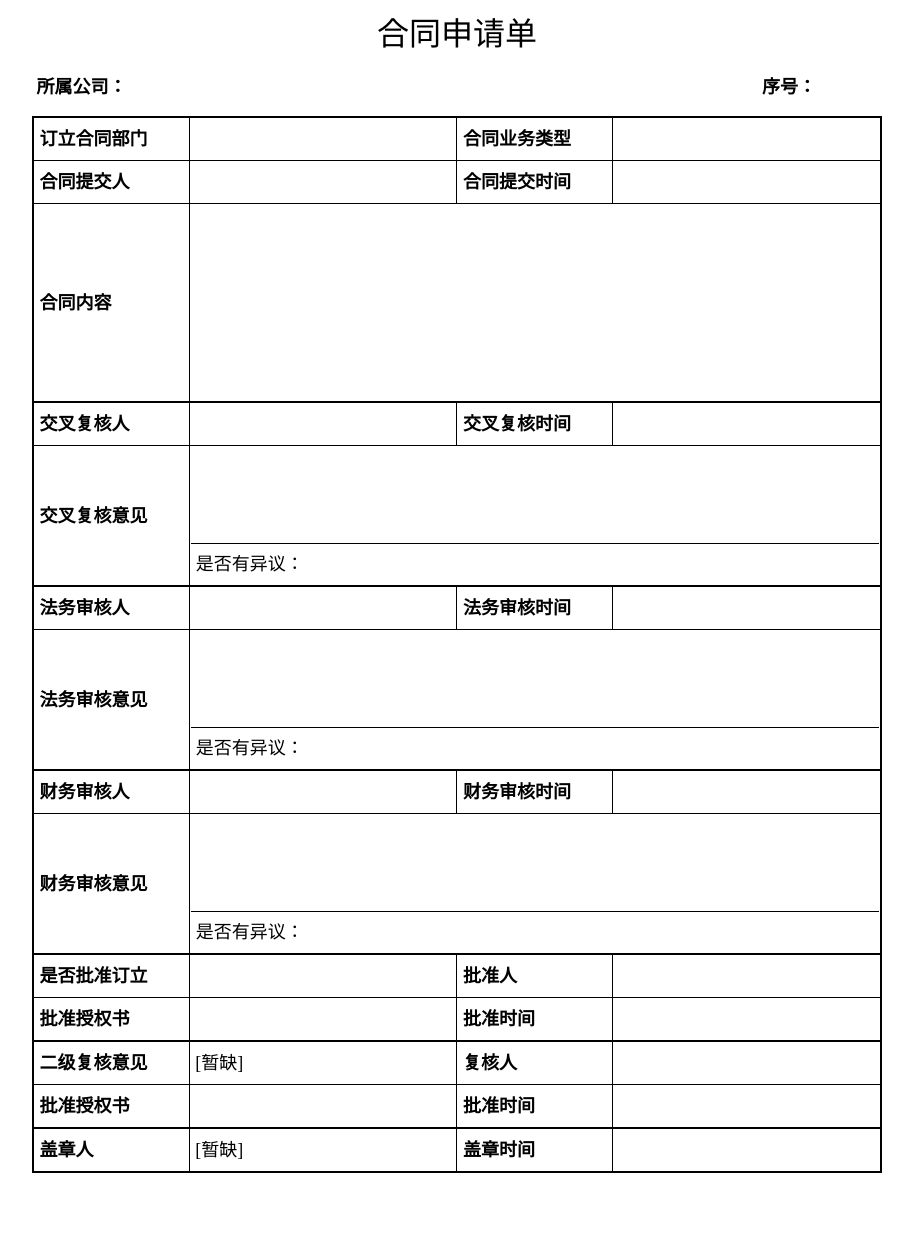
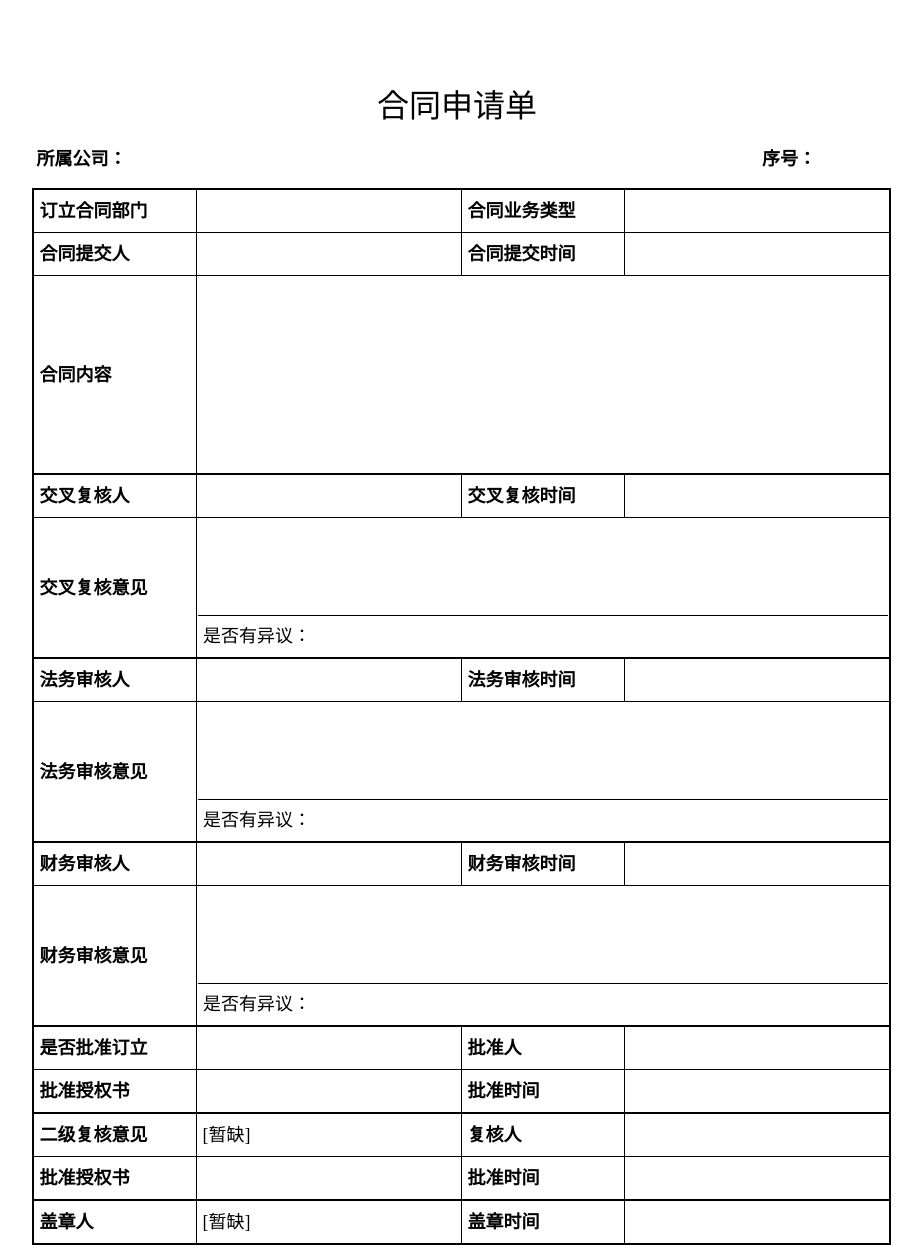
Before and after one commit to DT-ZhangJia/hwoa, a Python web app: template app/templates/work/contractpdf.html in a window 1280 px wide. Shown: the whole page, without its empty margins (183-1105 px from the left). Before the commit the page ends 1173 px from the top, so only its background shows below. Run offline with Jinja, Linux system fonts and the light colour scheme; the template is opened without the code that fills it, so the values that code supplies are empty; some libraries are stand-ins or nearby versions.

Commit message:
修复pdf模板bug

```diff
--- a/app/templates/work/contractpdf.html
+++ b/app/templates/work/contractpdf.html
@@ -14,6 +14,7 @@ table,table tr th, table tr td {
 	width:850px;
 	height: 1150px;
 	border:0px solid #000000;
+    margin-top: 80px;
 }
 #title {
 	width: 850px;
@@ -28,6 +29,7 @@ table,table tr th, table tr td {
 	border-left:2px solid #000000;
 	border-right:2px solid #000000;
 	padding:2px;
+    table-layout:fixed;
 }
 #table2{
 	width: 850px;
@@ -37,6 +39,7 @@ table,table tr th, table tr td {
 	border-left:2px solid #000000;
 	border-right:2px solid #000000;
 	padding:2px;
+    table-layout:fixed;
 }
 #table3{
 	width: 850px;
@@ -47,6 +50,7 @@ table,table tr th, table tr td {
 	border-bottom: 2px solid #000000;
 	border-collapse: collapse;
 	padding:2px;
+    table-layout:fixed;
 }
 #content1{
     padding-left: 5px;
@@ -54,7 +58,7 @@ table,table tr th, table tr td {
     line-height: 32px;
     min-height: 32px;
     height: 195px;
-    max-width: 735px;
+    width: 677px;
     overflow : hidden;
     text-overflow: ellipsis;
     display: -webkit-box;
@@ -67,11 +71,11 @@ table,table tr th, table tr td {
     line-height: 32px;
     min-height: 32px;
     height: 96px;
-    max-width: 735px;
+    width: 677px;
     overflow : hidden;
     text-overflow: ellipsis;
     display: -webkit-box;
-    -webkit-line-clamp: 6;
+    -webkit-line-clamp: 3;
     -webkit-box-orient: vertical;
 }
 
@@ -92,23 +96,23 @@ table,table tr th, table tr td {
 <table id="table1">
   <tbody>
     <tr>
-      <td style="width:115px; font-weight: bold">
+      <td style="width:160px; font-weight: bold">
           &nbsp;订立合同部门</td>
-      <td style="width:200px">&nbsp;{{ pdfdata.applydpt_view_input.data }}</td>
-      <td style="width:115px; font-weight: bold">&nbsp;合同业务类型</td>
-      <td style="width:200px">
+      <td style="width:262px">&nbsp;{{ pdfdata.applydpt_view_input.data }}</td>
+      <td style="width:160px; font-weight: bold">&nbsp;合同业务类型</td>
+      <td style="width:262px">
           &nbsp;{{ pdfdata.contracttype_view_input.data }}</td>
     </tr>
     <tr>
-      <td style="width:115px; font-weight: bold">&nbsp;合同提交人</td>
-      <td style="width:200px">
+      <td style="width:160px; font-weight: bold">&nbsp;合同提交人</td>
+      <td style="width:262px">
           &nbsp;{{ pdfdata.applier_view_input.data }}</td>
-      <td style="width:115px; font-weight: bold">&nbsp;合同提交时间</td>
-      <td style="width:200px">
+      <td style="width:160px; font-weight: bold">&nbsp;合同提交时间</td>
+      <td style="width:262px">
           &nbsp;{{ pdfdata.applytime_view_input.data }}</td>
     </tr>
     <tr>
-      <td style="width:115px; font-weight: bold">&nbsp;合同内容</td>
+      <td style="width:160px; font-weight: bold">&nbsp;合同内容</td>
       <td colspan="3"><div id="content1">
             {{ pdfdata.content_view_input.data }}
 	  </td>
@@ -118,15 +122,15 @@ table,table tr th, table tr td {
 <table id="table2">
   <tbody>
     <tr>
-      <td style="width:115px; font-weight: bold">&nbsp;交叉复核人</td>
-      <td style="width:200px">
+      <td style="width:160px; font-weight: bold">&nbsp;交叉复核人</td>
+      <td style="width:262px">
           &nbsp;{{ pdfdata.cvuser_view_input.data }}</td>
-      <td style="width:115px; font-weight: bold">&nbsp;交叉复核时间</td>
-      <td style="width:200px">
+      <td style="width:160px; font-weight: bold">&nbsp;交叉复核时间</td>
+      <td style="width:262px">
           &nbsp;{{ pdfdata.cvtime_view_input.data }}</td>
     </tr>
     <tr>
-      <td style="width:115px; font-weight: bold">&nbsp;交叉复核意见</td>
+      <td style="width:160px; font-weight: bold">&nbsp;交叉复核意见</td>
       <td colspan="3">
           <div id="content2">
           {{ pdfdata.cvcontent_view_input.data }}
@@ -139,15 +143,15 @@ table,table tr th, table tr td {
 <table id="table2">
   <tbody>
     <tr>
-      <td style="width:115px; font-weight: bold">&nbsp;法务审核人</td>
-      <td style="width:200px">
+      <td style="width:160px; font-weight: bold">&nbsp;法务审核人</td>
+      <td style="width:262px">
           &nbsp;{{ pdfdata.lawyer_view_input.data }}</td>
-      <td style="width:115px; font-weight: bold">&nbsp;法务审核时间</td>
-      <td style="width:200px">
+      <td style="width:160px; font-weight: bold">&nbsp;法务审核时间</td>
+      <td style="width:262px">
           &nbsp;{{ pdfdata.lawyertime_view_input.data }}</td>
     </tr>
     <tr>
-      <td style="width:115px; font-weight: bold">&nbsp;法务审核意见</td>
+      <td style="width:160px; font-weight: bold">&nbsp;法务审核意见</td>
       <td colspan="3">
           <div id="content2">
           {{ pdfdata.lawcontent_view_input.data }}
@@ -160,15 +164,15 @@ table,table tr th, table tr td {
 <table id="table2">
   <tbody>
     <tr>
-      <td style="width:115px; font-weight: bold">&nbsp;财务审核人</td>
-      <td style="width:200px">
+      <td style="width:160px; font-weight: bold">&nbsp;财务审核人</td>
+      <td style="width:262px">
           &nbsp;{{ pdfdata.acc_view_input.data }}</td>
-      <td style="width:115px; font-weight: bold">&nbsp;财务审核时间</td>
-      <td style="width:200px">
+      <td style="width:160px; font-weight: bold">&nbsp;财务审核时间</td>
+      <td style="width:262px">
           &nbsp;{{ pdfdata.acctime_view_input.data }}</td>
     </tr>
     <tr>
-      <td style="width:115px; font-weight: bold">&nbsp;财务审核意见</td>
+      <td style="width:160px; font-weight: bold">&nbsp;财务审核意见</td>
       <td colspan="3">
           <div id="content2">
           {{ pdfdata.acccontent_view_input.data }}
@@ -181,42 +185,42 @@ table,table tr th, table tr td {
 <table id="table2">
   <tbody>
     <tr>
-      <td style="width:115px; font-weight: bold">&nbsp;是否批准订立</td>
-      <td style="width:200px">&nbsp;{{ pdfdata.apprvopinion_view_input.data }}</td>
-      <td style="width:115px; font-weight: bold">&nbsp;批准人</td>
-      <td style="width:200px">&nbsp;{{ pdfdata.approver_view_input.data }}</td>
+      <td style="width:160px; font-weight: bold">&nbsp;是否批准订立</td>
+      <td style="width:262px">&nbsp;{{ pdfdata.apprvopinion_view_input.data }}</td>
+      <td style="width:160px; font-weight: bold">&nbsp;批准人</td>
+      <td style="width:262px">&nbsp;{{ pdfdata.approver_view_input.data }}</td>
     </tr>
     <tr>
-      <td style="width:115px; font-weight: bold">&nbsp;批准授权书</td>
-      <td style="width:200px">&nbsp;{{ pdfdata.auth_view_input.data }}</td>
-      <td style="width:115px; font-weight: bold">&nbsp;批准时间</td>
-      <td style="width:200px">&nbsp;{{ pdfdata.apprvtime_view_input.data }}</td>
+      <td style="width:160px; font-weight: bold">&nbsp;批准授权书</td>
+      <td style="width:262px">&nbsp;{{ pdfdata.auth_view_input.data }}</td>
+      <td style="width:160px; font-weight: bold">&nbsp;批准时间</td>
+      <td style="width:262px">&nbsp;{{ pdfdata.apprvtime_view_input.data }}</td>
     </tr>
   </tbody>
 </table>
 <table id="table2">
   <tbody>
     <tr>
-      <td style="width:115px; font-weight: bold">&nbsp;二级复核意见</td>
-      <td style="width:200px">&nbsp;[暂缺]</td>
-      <td style="width:115px; font-weight: bold">&nbsp;复核人</td>
-      <td style="width:200px">&nbsp;</td>
+      <td style="width:160px; font-weight: bold">&nbsp;二级复核意见</td>
+      <td style="width:262px">&nbsp;[暂缺]</td>
+      <td style="width:160px; font-weight: bold">&nbsp;复核人</td>
+      <td style="width:262px">&nbsp;</td>
     </tr>
     <tr>
-      <td style="width:115px; font-weight: bold">&nbsp;批准授权书</td>
-      <td style="width:200px">&nbsp;</td>
-      <td style="width:115px; font-weight: bold">&nbsp;批准时间</td>
-      <td style="width:200px">&nbsp;</td>
+      <td style="width:160px; font-weight: bold">&nbsp;批准授权书</td>
+      <td style="width:262px">&nbsp;</td>
+      <td style="width:160px; font-weight: bold">&nbsp;批准时间</td>
+      <td style="width:262px">&nbsp;</td>
     </tr>
   </tbody>
 </table>
 <table id="table3">
         <tbody>
           <tr>
-            <td style="width:115px; font-weight: bold">&nbsp;盖章人</td>
-            <td style="width:200px">&nbsp;[暂缺]</td>
-            <td style="width:115px; font-weight: bold">&nbsp;盖章时间</td>
-            <td style="width:200px">&nbsp;</td>
+            <td style="width:160px; font-weight: bold">&nbsp;盖章人</td>
+            <td style="width:262px">&nbsp;[暂缺]</td>
+            <td style="width:160px; font-weight: bold">&nbsp;盖章时间</td>
+            <td style="width:262px">&nbsp;</td>
           </tr>
         </tbody>
       </table>
```
